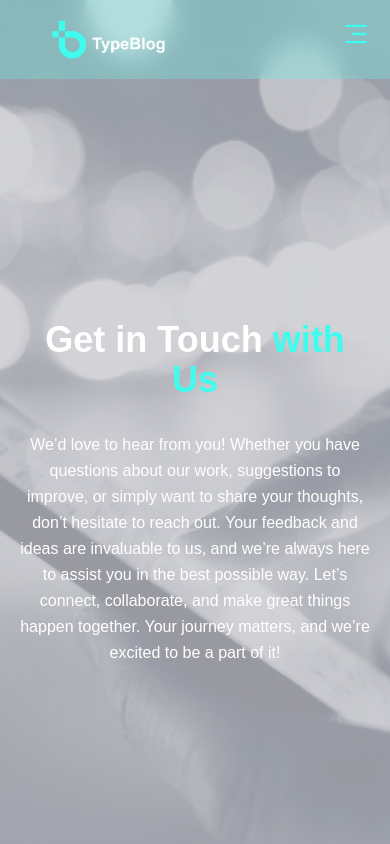
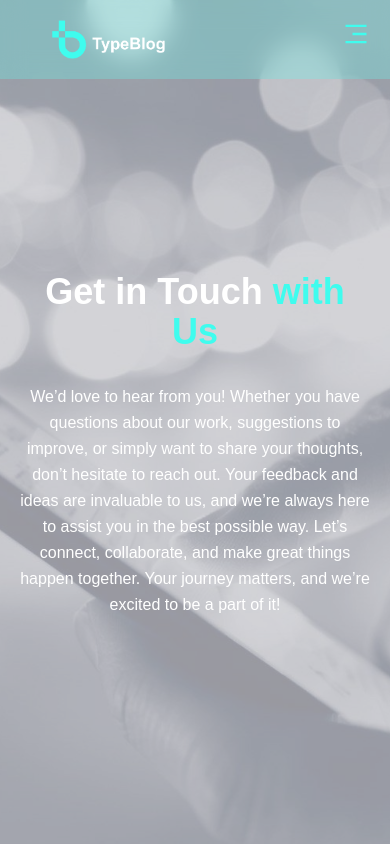
Before and after one commit to huzaifanaeem1/TypeBlog, a Next.js app: page /contact in a window 390 px wide. Shown: the top 844 px of the page. Built offline with nearby package versions, Linux system fonts and the light colour scheme.

Commit message:
blogy-web

```diff
--- a/src/components/conact/Contact.tsx
+++ b/src/components/conact/Contact.tsx
@@ -17,7 +17,7 @@ const Contact = () => {
     }}
   />
                 <div className="container mx-auto flex px-5 py-24 md:flex-row flex-col items-center sm:pb-8">
-                    <div className="lg:flex-grow sm:w-1/2  mt-44 lg:mt-16 md:pl-16 flex flex-col sm:items-center sm:text-center  sm:mb-0 items-center text-center">
+                    <div className="lg:flex-grow sm:w-1/2  mt-32 lg:mt-16 md:pl-16 flex flex-col sm:items-center sm:text-center  sm:mb-0 items-center text-center">
                         <h1 className="title-font text-4xl sm:text-6xl md:text-7xl font-bold">
                             Get in Touch
                             <br className="hidden lg:inline-block" />
```
